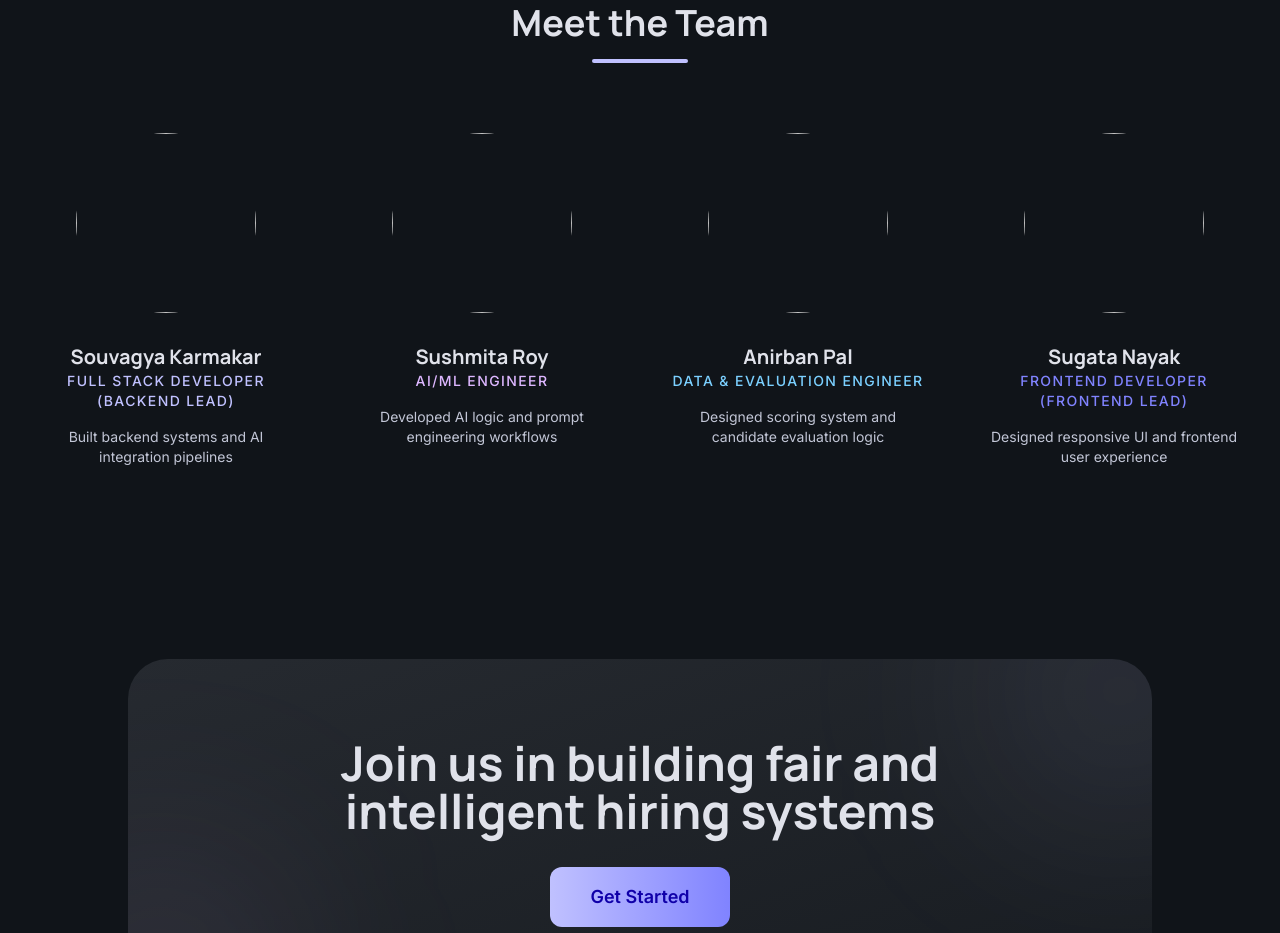
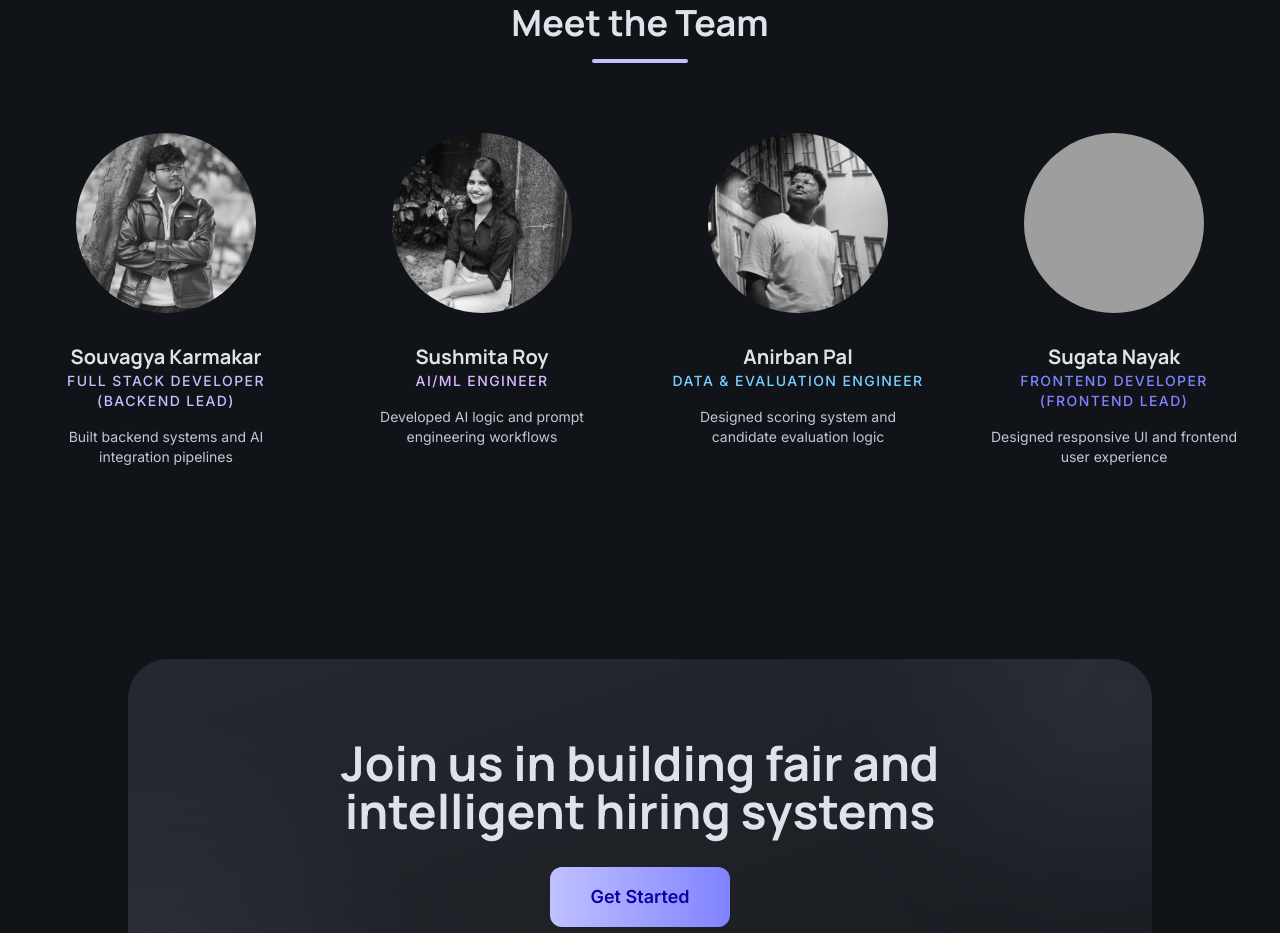
Before and after one commit to Souvagya06/talentra-unbiased-hiring, a plain HTML site: page frontend/pages/about.html in a window 1280 px wide. Shown: the part 2254-3187 px from the top of the page. Drawn offline with nearby package versions, Linux system fonts and the light colour scheme; the site is published under a folder, as on GitHub Pages, so addresses that start at the root find nothing.

Commit message:
fixed image paths and moved assets into pages

```diff
--- a/frontend/pages/about.html
+++ b/frontend/pages/about.html
@@ -200,7 +200,7 @@
 <!-- Team Member 1 -->
 <div class="flex flex-col items-center text-center group">
 <div class="w-48 h-48 rounded-full overflow-hidden mb-6 p-1 border-2 border-transparent group-hover:border-primary transition-all duration-500">
-<img class="w-full h-full object-cover rounded-full grayscale group-hover:grayscale-0 transition-all" data-alt="portrait of a male professional with a confident smile, warm studio lighting, professional background" src="/assets/images/souvagya.jpeg"/>
+<img class="w-full h-full object-cover rounded-full grayscale group-hover:grayscale-0 transition-all" data-alt="portrait of a male professional with a confident smile, warm studio lighting, professional background" src="./assets/images/souvagya.jpeg"/>
 </div>
 <h3 class="font-headline text-xl font-bold text-on-surface">Souvagya Karmakar</h3>
 <p class="text-primary font-medium text-sm mb-4 uppercase tracking-widest">Full Stack Developer (Backend Lead)</p>
@@ -209,7 +209,7 @@
 <!-- Team Member 2 -->
 <div class="flex flex-col items-center text-center group">
 <div class="w-48 h-48 rounded-full overflow-hidden mb-6 p-1 border-2 border-transparent group-hover:border-secondary transition-all duration-500">
-<img class="w-full h-full object-cover rounded-full grayscale group-hover:grayscale-0 transition-all" data-alt="portrait of a female tech professional with glasses, bright creative office background, soft daylight" src="/assets/images/sushmita.jpeg"/>
+<img class="w-full h-full object-cover rounded-full grayscale group-hover:grayscale-0 transition-all" data-alt="portrait of a female tech professional with glasses, bright creative office background, soft daylight" src="./assets/images/sushmita.jpeg"/>
 </div>
 <h3 class="font-headline text-xl font-bold text-on-surface">Sushmita Roy</h3>
 <p class="text-secondary font-medium text-sm mb-4 uppercase tracking-widest">AI/Ml Engineer</p>
@@ -218,7 +218,7 @@
 <!-- Team Member 3 -->
 <div class="flex flex-col items-center text-center group">
 <div class="w-48 h-48 rounded-full overflow-hidden mb-6 p-1 border-2 border-transparent group-hover:border-tertiary transition-all duration-500">
-<img class="w-full h-full object-cover rounded-full grayscale group-hover:grayscale-0 transition-all" data-alt="portrait of a young male developer in a casual dark shirt, modern architectural background" src="/assets/images/anirban.png"/>
+<img class="w-full h-full object-cover rounded-full grayscale group-hover:grayscale-0 transition-all" data-alt="portrait of a young male developer in a casual dark shirt, modern architectural background" src="./assets/images/anirban.png"/>
 </div>
 <h3 class="font-headline text-xl font-bold text-on-surface">Anirban Pal</h3>
 <p class="text-tertiary font-medium text-sm mb-4 uppercase tracking-widest">Data & Evaluation Engineer</p>
@@ -227,7 +227,7 @@
 <!-- Team Member 4 -->
 <div class="flex flex-col items-center text-center group">
 <div class="w-48 h-48 rounded-full overflow-hidden mb-6 p-1 border-2 border-transparent group-hover:border-primary-container transition-all duration-500">
-<img class="w-full h-full object-cover rounded-full grayscale group-hover:grayscale-0 transition-all" data-alt="portrait of an expert female professional looking focused, minimalist high-key lighting background" src="/assets/images/sugata.png"/>
+<img class="w-full h-full object-cover rounded-full grayscale group-hover:grayscale-0 transition-all" data-alt="portrait of an expert female professional looking focused, minimalist high-key lighting background" src="./assets/images/sugata.png"/>
 </div>
 <h3 class="font-headline text-xl font-bold text-on-surface">Sugata Nayak</h3>
 <p class="text-primary-container font-medium text-sm mb-4 uppercase tracking-widest">Frontend Developer (Frontend Lead)</p>
```
Also changed, not shown: frontend/pages/contact.html (+4 -4 lines), frontend/pages/index.html (+1 -1 lines), frontend/pages/assets/icons/google.png (renamed from frontend/assets/icons/google.png), frontend/pages/assets/images/anirban.png (renamed from frontend/assets/images/anirban.png), frontend/pages/assets/images/souvagya.jpeg (renamed from frontend/assets/images/souvagya.jpeg), frontend/pages/assets/images/sushmita.jpeg (renamed from frontend/assets/images/sushmita.jpeg), 3 other files.
